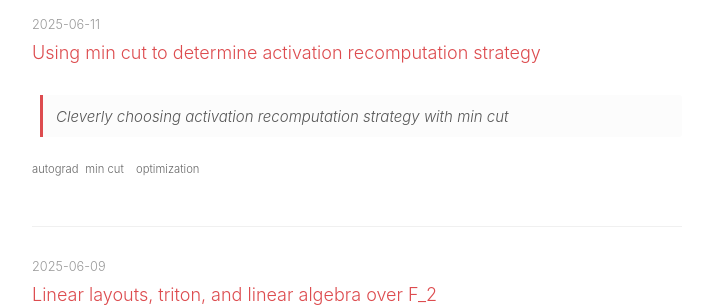
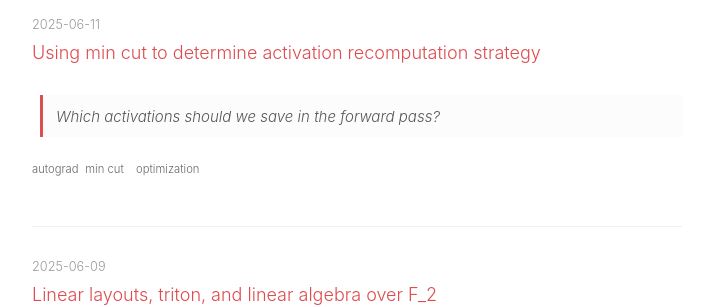
Before and after one commit to damek/damek.github.io, a Jekyll site: the page built from random.md, in a window 1280 px wide and 900 px high. Shown: the part 279-586 px from the top of the window, without its empty margins (283-996 px from the left). Built offline with Jekyll 4.4.1, drawn with Linux system fonts in a browser that asks for light colours.

Commit message:
update using-min-cut-to-determine-activation-recomputation-strategy.md: revise description for clarity and specificity regarding activation saving in the forward pass

```diff
--- a/_random/using-min-cut-to-determine-activation-recomputation-strategy.md
+++ b/_random/using-min-cut-to-determine-activation-recomputation-strategy.md
@@ -1,7 +1,7 @@
 ---
 title: "Using min cut to determine activation recomputation strategy"
 date: 2025-06-11
-description: "Cleverly choosing activation recomputation strategy with min cut"
+description: "Which activations should we save in the forward pass?"
 tags: ["autograd", "min cut", "optimization"]
 ---
 
```
